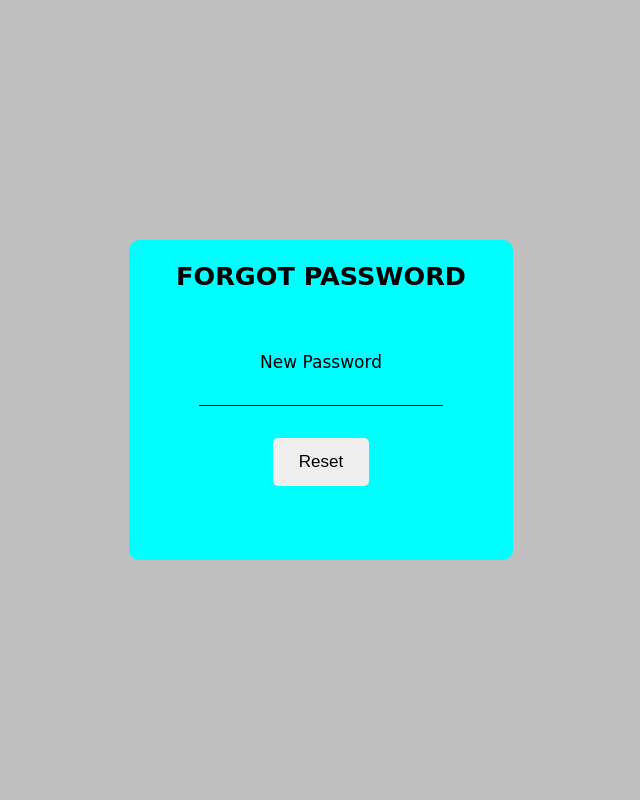
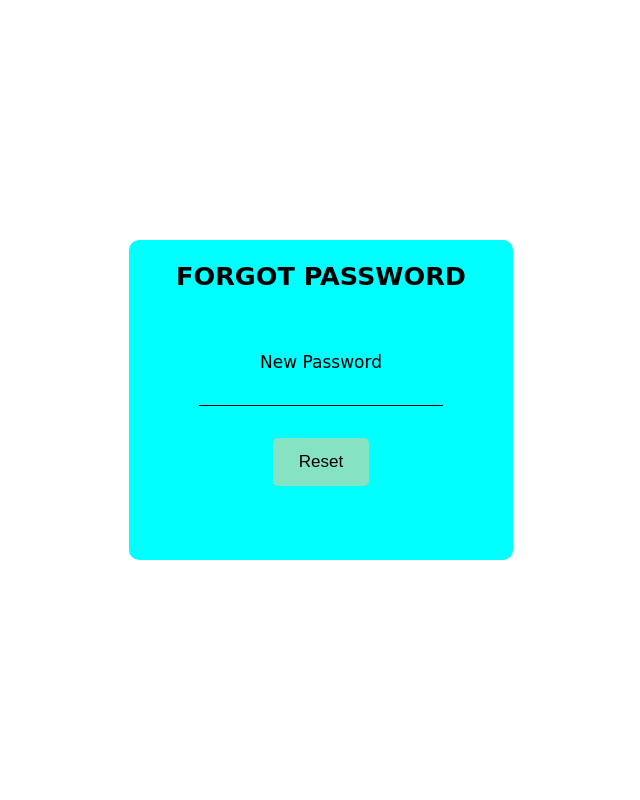
Before and after one commit to Manikandanravi0507/Bsc_Mini_Project, a PHP site: the page made by Attendance Management System/Html,Css/forgotpassword.html in a window 1280 px wide. Shown: the whole page, without its empty margins (319-959 px from the left). Run offline with PHP 8.4, Linux system fonts and the light colour scheme.

Commit message:
Style sheet background is removed

```diff
--- a/Attendance Management System/Style/style.css
+++ b/Attendance Management System/Style/style.css
@@ -1,5 +1,5 @@
 body{
-    background-color:silver;
+    background: linear-gradient( to right,);
     text-align: center;
     font-size:15px;
     font-family:cursive;
@@ -30,6 +30,7 @@ body{
     height:70%;
     font-size:20px;
 
+
 }
 #text_box_u,#text_box_p,#text_Newpass{
     border: none;
@@ -44,20 +45,22 @@ body{
     border: none;
     border-radius:5px;
     padding:10px;
-    background-color:red;
+    background-color:rgb(133, 226, 195);
     margin-top:10px;
     width:25%;
     height:10%;
     font-size:17px;
+    cursor: pointer;
 }
 #btn_forgot{
     border: none;
     border-radius:5px;
     padding:10px;
-    background-color:;
+    background-color:rgb(133, 226, 195);
     margin-top:10px;
     width:25%;
     height:15%;
     font-size:17px;
+    cursor: pointer;
 
 }
```
